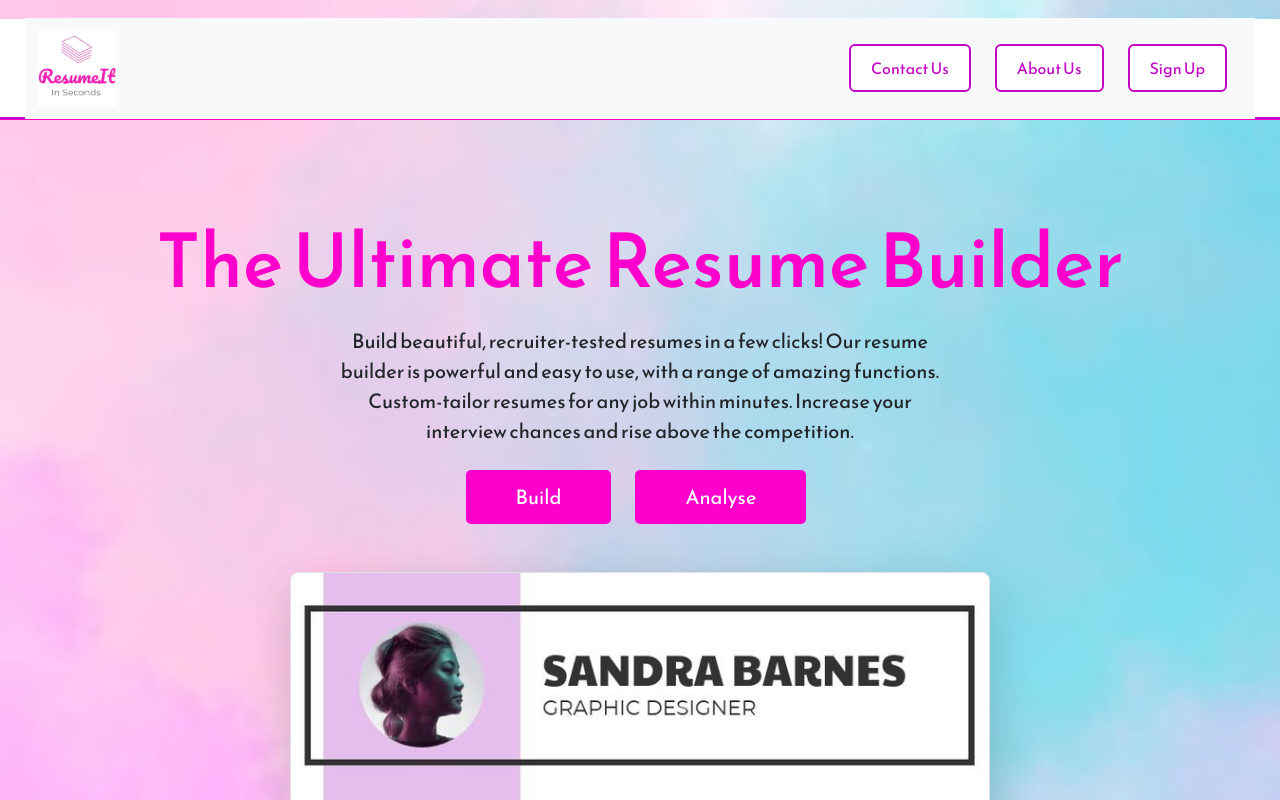
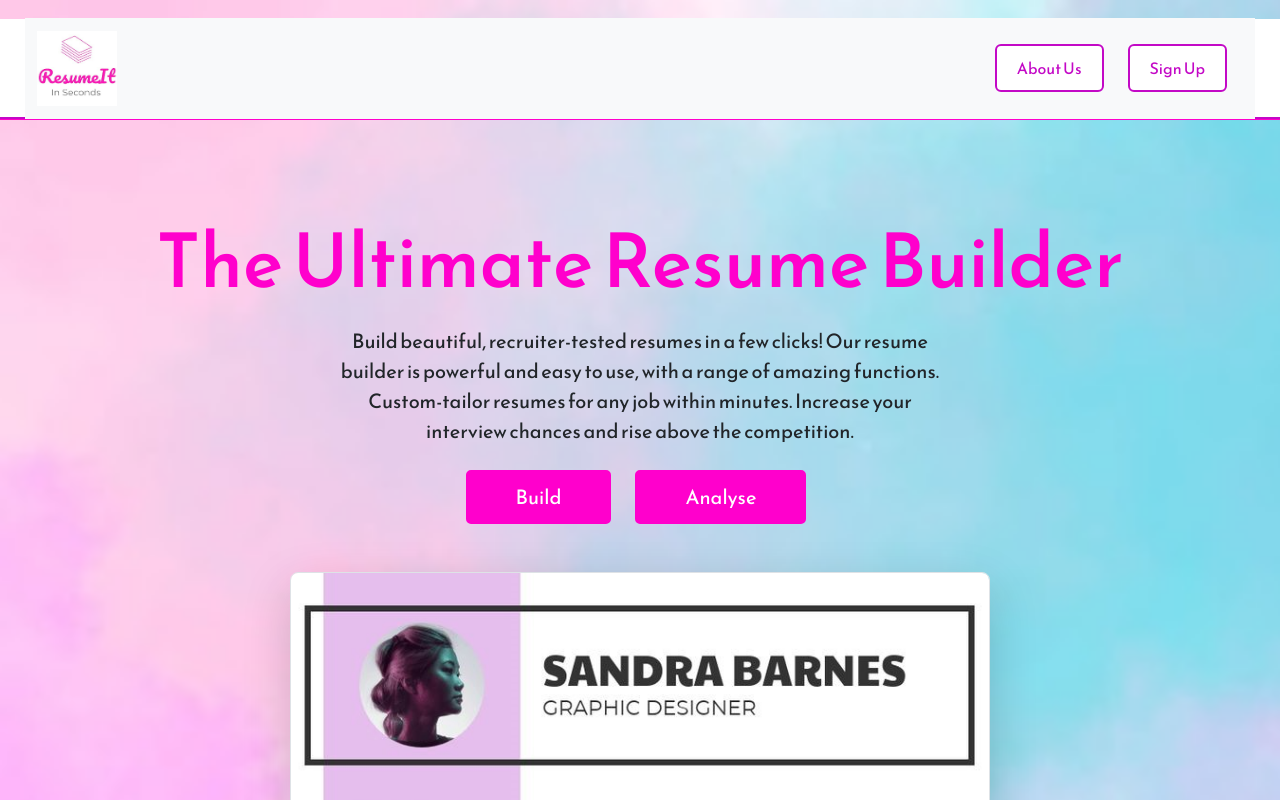
Before and after one commit to MayurBehere/ResumeIt, a React (Create React App) app: page / in a window 1280 px wide. Shown: the top 800 px of the page. Built offline with nearby package versions, Linux system fonts and the light colour scheme.

Commit message:
Removed About Us page

```diff
--- a/src/LandComponents/Navbar.js
+++ b/src/LandComponents/Navbar.js
@@ -11,7 +11,6 @@ const Navbar = () => {
             <img src={navlogo} alt="Logo" width="80" height="75" className="d-inline-block align-text-top"/>
           </a>
           <div className="d-flex">
-            <button className="btn btn-secondary me-2" type="button" style={{ outline: 'none' }}>Contact Us</button>
             <button className="btn btn-secondary me-2" type="button" style={{ outline: 'none' }}>About Us</button>
            <Link to="/signup"> <button className="btn btn-secondary" type="button" style={{ outline: 'none' }}>Sign Up</button></Link>
           </div>
```
